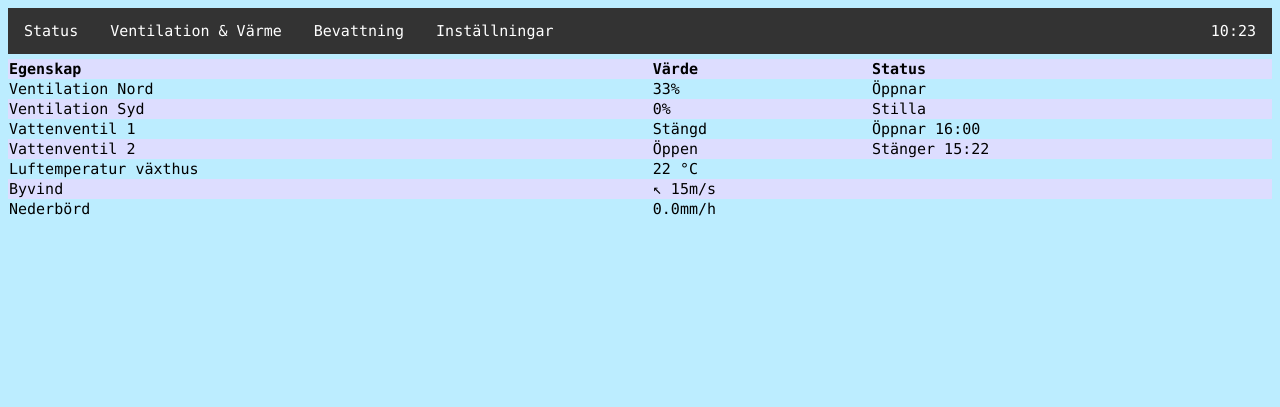
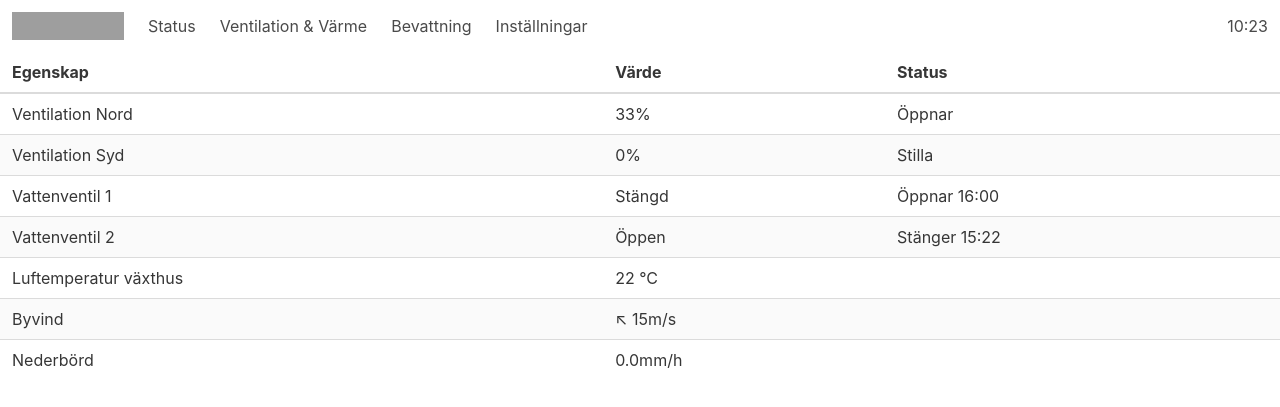
Before and after one commit to markus-t/Greenhouse-climate-control-software, a Flask app: page / in a window 1280 px wide. Shown: the top 407 px of the page. Run offline with Flask 2, Linux system fonts and the light colour scheme; some libraries are stand-ins or nearby versions; grey boxes are pictures that could not be loaded.

Commit message:
Add Bulma for CSS framework

```diff
--- a/templates/index.html
+++ b/templates/index.html
@@ -2,6 +2,9 @@
 <html>
 <head>
 <meta charset="UTF-8">
+<link rel="stylesheet" href="https://cdnjs.cloudflare.com/ajax/libs/bulma/0.6.2/css/bulma.css">
+<script defer src="https://use.fontawesome.com/releases/v5.0.0/js/all.js"></script>
+<meta name="viewport" content="width=device-width, initial-scale=1">
 <script src="https://ajax.googleapis.com/ajax/libs/jquery/3.3.1/jquery.min.js"></script>
 <script>
 $(function() {
@@ -20,10 +23,6 @@ function updateRangeInput(elem) {
 </script>
 <style>
 input { border: 1px solid #ddd; color: #555;}
-
-body {	background-color: #bcedff;}
-
-tbody tr:nth-child(odd) { background-color: #ddf;  }
 
 table {
   width: 100%;
@@ -83,22 +82,49 @@ li a:hover {   background-color: #111;}
 </head>
 <body>
 
-<div class="grid-container">
-  <div class="item1">
-  	<ul id="menu">
-  		<li><a href="#" data-page="status">Status</a></li>
-  		<li><a href="#" data-page="vv">Ventilation & Värme</a></li>
-        <li><a href="#" data-page="vattning">Bevattning</a></li>
-        <li><a href="#" data-page="settings">Inställningar</a></li>
-        <li id="clock">10:23</li></ul>
+<nav class="navbar" role="navigation" aria-label="main navigation">
+  <div class="navbar-brand">
+    <a class="navbar-item" href="https://bulma.io">
+      <img src="https://bulma.io/images/bulma-logo.png" alt="Bulma: a modern CSS framework based on Flexbox" width="112" height="28">
+    </a>
   </div>
+  <div class="navbar-menu" id="menu">
+    <div class="navbar-start">
+      <a class="navbar-item" data-page="status">
+        Status
+      </a>
+      <a class="navbar-item" data-page="vv">
+        Ventilation & Värme
+      </a>
+      <a class="navbar-item" data-page="vattning">
+        Bevattning
+      </a>
+      <a class="navbar-item" data-page="settings">
+        Inställningar
+      </a>
+    </div>
+
+    <div class="navbar-end">
+      <div class="navbar-item">
+        <div class="field">
+          10:23
+        </div>
+      </div>
+    </div>
+  </div>
+</nav>
+
+<div class="table is-striped">
   <div id="status" class="item2">
     <table>
+      <thead>
         <tr>
           <th>Egenskap</th>
           <th>Värde</th>
         <th>Status</th>
         </tr>
+      </thead>
+      <tbody>
         <tr>
           <td>Ventilation Nord</td>
           <td>33%</td>
@@ -134,6 +160,7 @@ li a:hover {   background-color: #111;}
           <td>0.0mm/h</td>
           <td></td>
         </tr>
+      </tbody>
     </table>
   </div>
   <div id="vv" class="item2 content">
@@ -182,9 +209,5 @@ li a:hover {   background-color: #111;}
   </table>
   </div>
 </div>
-
-
-
-
 </body>
 </html>
```
Lines whose indentation alone changed are shown as unchanged.
